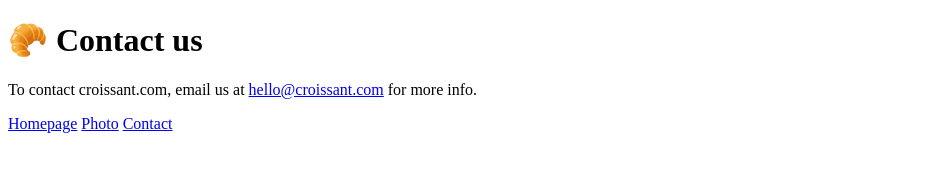
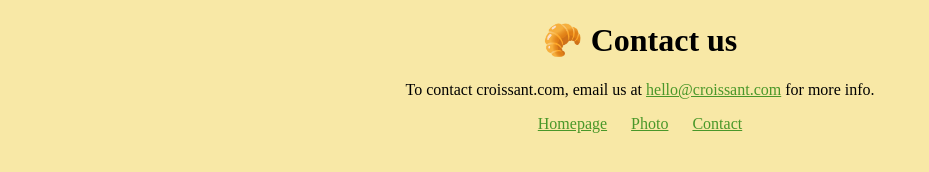
Before and after one commit to heatherdice/Croissant, a plain HTML site: page contact.html in a window 1280 px wide. Shown: the whole page, without its empty margins (0-929 px from the left). Drawn offline with Linux system fonts and the light colour scheme.

Commit message:
Added basic CSS styling

```diff
--- a/contact.html
+++ b/contact.html
@@ -4,12 +4,13 @@
     <meta charset="UTF-8">
     <meta http-equiv="X-UA-Compatible" content="IE=edge">
     <meta name="viewport" content="width=device-width, initial-scale=1.0">
+    <link rel="stylesheet" href="style.css">
     <title>Contact us</title>
 </head>
 <body>
     <h1>🥐 Contact us</h1>
     <p>To contact croissant.com, email us at
-        <a href="mailto:hello@croissant.com" title="contact us by email">hello@croissant.com</a>
+        <a href="mailto:hello@croissant.com" title="contact us by email" class="email">hello@croissant.com</a>
         for more info.
     </p>
     <div>
--- /dev/null
+++ b/style.css
@@ -0,0 +1,14 @@
+* {
+    background-color: #f8e8a6;
+    text-align: center;
+}
+a {
+    color: #499729;
+    margin: 10px;
+}
+.email {
+    margin: 0;
+}
+img {
+    margin: 20px;
+}
```
Also changed, not shown: index.html (+1 -0 lines), photo.html (+1 -0 lines).
